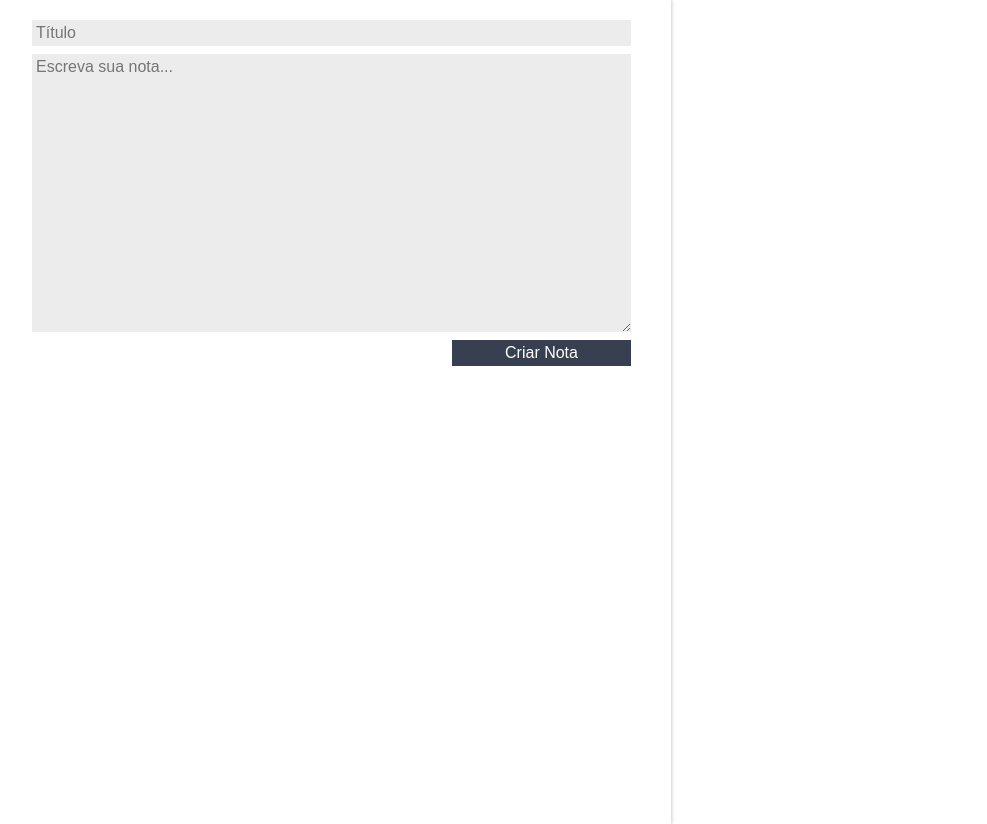
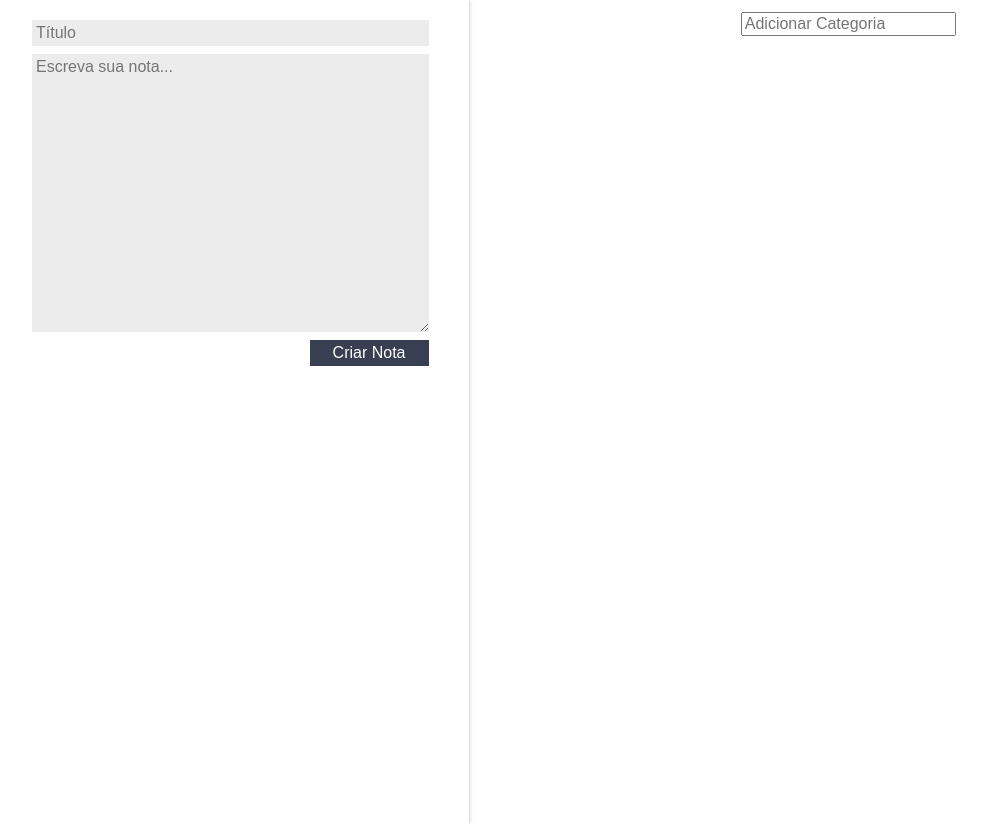
Before and after one commit to VicenteLamberti/curso-react-ceep, a React (Create React App) app: page / in a window 1280 px wide. Shown: the whole page, without its empty margins (8-995 px from the left). Built offline with nearby package versions, Linux system fonts and the light colour scheme; the HTML template or start-up script is replaced by a standard one.

Commit message:
Criando e renderizando categorias dinamicamente

```diff
--- a/src/App.js
+++ b/src/App.js
@@ -1,42 +1,54 @@
 import React, { Component } from "react";
 import ListaDeNotas from "./components/ListaDeNotas";
 import FormularioCadastro from "./components/FormularioCadastro";
+import ListaDeCategorias from "./components/ListaDeCategorias";
 import "./assets/App.css";
 import './assets/index.css';
 class App extends Component {
 
-  constructor(){
+  constructor() {
     super();
 
-    this.state={
-      notas:[]
+    this.state = {
+      notas: [],
+      categorias:[]
     };
   }
-  criarNota(titulo, texto){
-    const novaNota = {titulo,texto};
+  criarNota(titulo, texto) {
+    const novaNota = { titulo, texto };
     const novoArrayDeNotas = [...this.state.notas, novaNota];
-    const novoEstado={
-      notas:novoArrayDeNotas
+    const novoEstado = {
+      notas: novoArrayDeNotas
     }
     this.setState(novoEstado);
 
   }
 
-  deletarNota(index){
+  deletarNota(index) {
     console.log('oi');
     let arrayNotas = this.state.notas;
-    arrayNotas.splice(index,1);
-    this.setState({notas:arrayNotas});
+    arrayNotas.splice(index, 1);
+    this.setState({ notas: arrayNotas });
+  }
+
+  adicionarCategoria(nomeCategoria){
+    const novoArrayCategorias = [...this.state.categorias,nomeCategoria];
+    const novoEstado = {...this.state, categorias:novoArrayCategorias};
+    this.setState(novoEstado);
+
   }
 
 
   render() {
     return (
       <section className="conteudo">
-        <FormularioCadastro criarNota={this.criarNota.bind(this)}/>
+        <FormularioCadastro criarNota={this.criarNota.bind(this)} />
+        <main className="conteudo-principal">
+          <ListaDeCategorias categorias={this.state.categorias} adicionarCategoria={this.adicionarCategoria.bind(this)}/>
+        </main>
         <ListaDeNotas
-        notas={this.state.notas}
-        apagarNota={this.deletarNota.bind(this)}/>
+          notas={this.state.notas}
+          apagarNota={this.deletarNota.bind(this)} />
       </section>
     );
   }
--- a/src/assets/App.css
+++ b/src/assets/App.css
@@ -9,3 +9,7 @@
   --fundo: #ffffff;
   --fundo-detalhes: #ececec;
 }
+
+.conteudo-principal{
+  flex-grow: 3;
+}
--- /dev/null
+++ b/src/components/ListaDeCategorias/ListaDeCategorias.jsx
@@ -0,0 +1,33 @@
+import { Component } from "react";
+import './estilo.css'
+
+
+class ListaDeCategorias extends Component {
+
+    _handleEventoInput(e){
+        console.log(e.key)
+        if(e.key == "Enter"){
+            let valorCategoria = e.target.value;
+            this.props.adicionarCategoria(valorCategoria);
+        }
+    }
+    render() {
+        return (
+            <section className="lista-categorias">
+                <ul className="lista-categorias_lista">
+                    {this.props.categorias.map((categoria,index)=>{
+                        return <li className="lista-categorias_item" key={index}>{categoria}</li>
+                    })}
+
+
+
+                </ul>
+                <input type="text" className="lista-categorias_input" placeholder="Adicionar Categoria"
+                onKeyUp={this._handleEventoInput.bind(this)}/>
+            </section>
+
+        );
+    }
+}
+
+export default ListaDeCategorias;
--- /dev/null
+++ b/src/components/ListaDeCategorias/estilo.css
@@ -0,0 +1,21 @@
+.lista-categorias{
+    display: flex;
+    flex-direction: row;
+    margin-top: 12px;
+}
+.lista-categorias_lista{
+    flex: 1;
+    display: flex;
+    flex-direction: row;
+    justify-content: space-evenly;
+}
+.lista-categorias_item{
+    background-color: var(--secundaria);
+    color: white;
+    padding: 4px 8px;
+    border-radius: 10px;
+    font-family: Arial, Helvetica, sans-serif;
+}
+.lista-categorias_input{
+    margin-right: 20px;
+}
--- /dev/null
+++ b/src/components/ListaDeCategorias/index.js
@@ -0,0 +1,2 @@
+import ListaDeCategorias from "./ListaDeCategorias";
+export default ListaDeCategorias;
```
